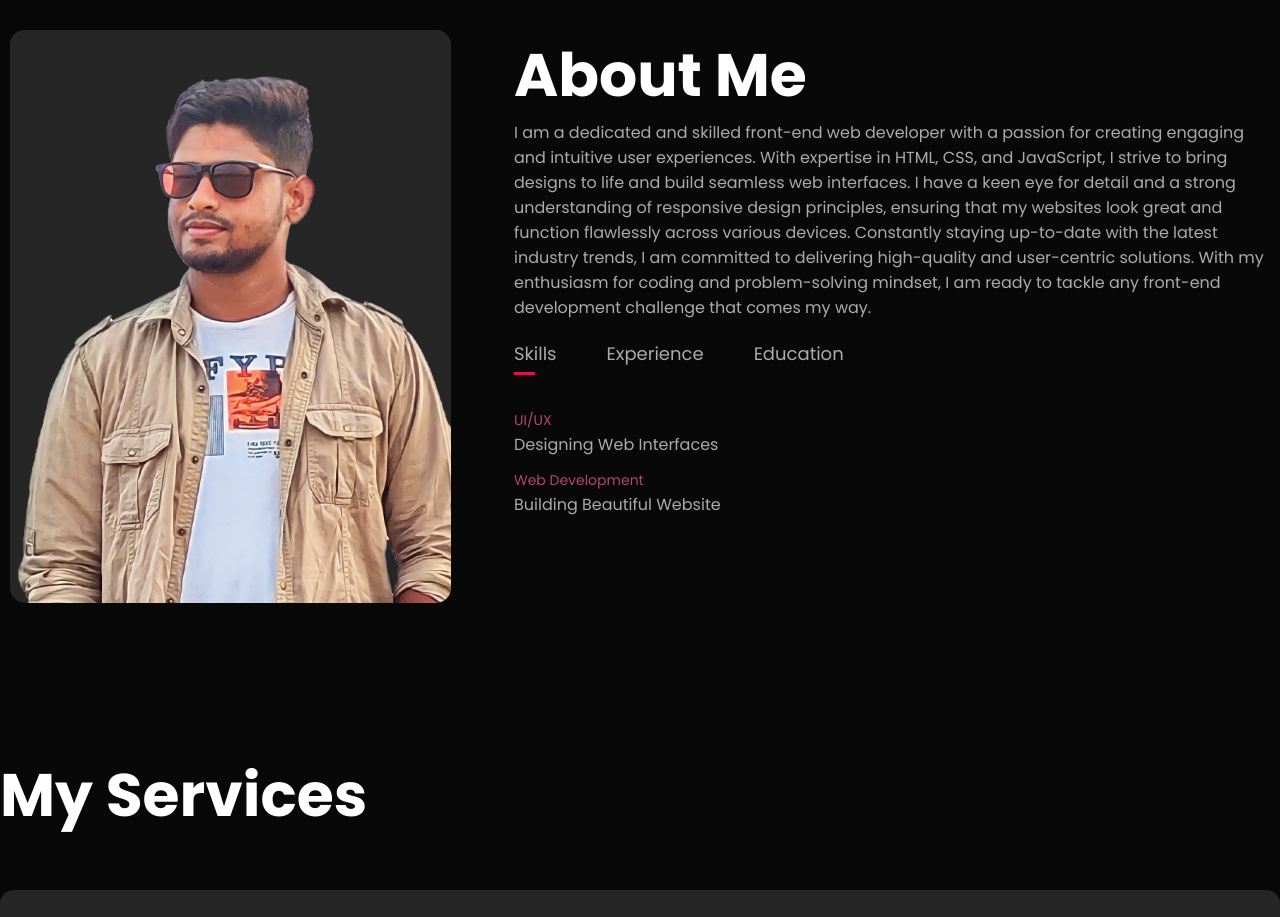
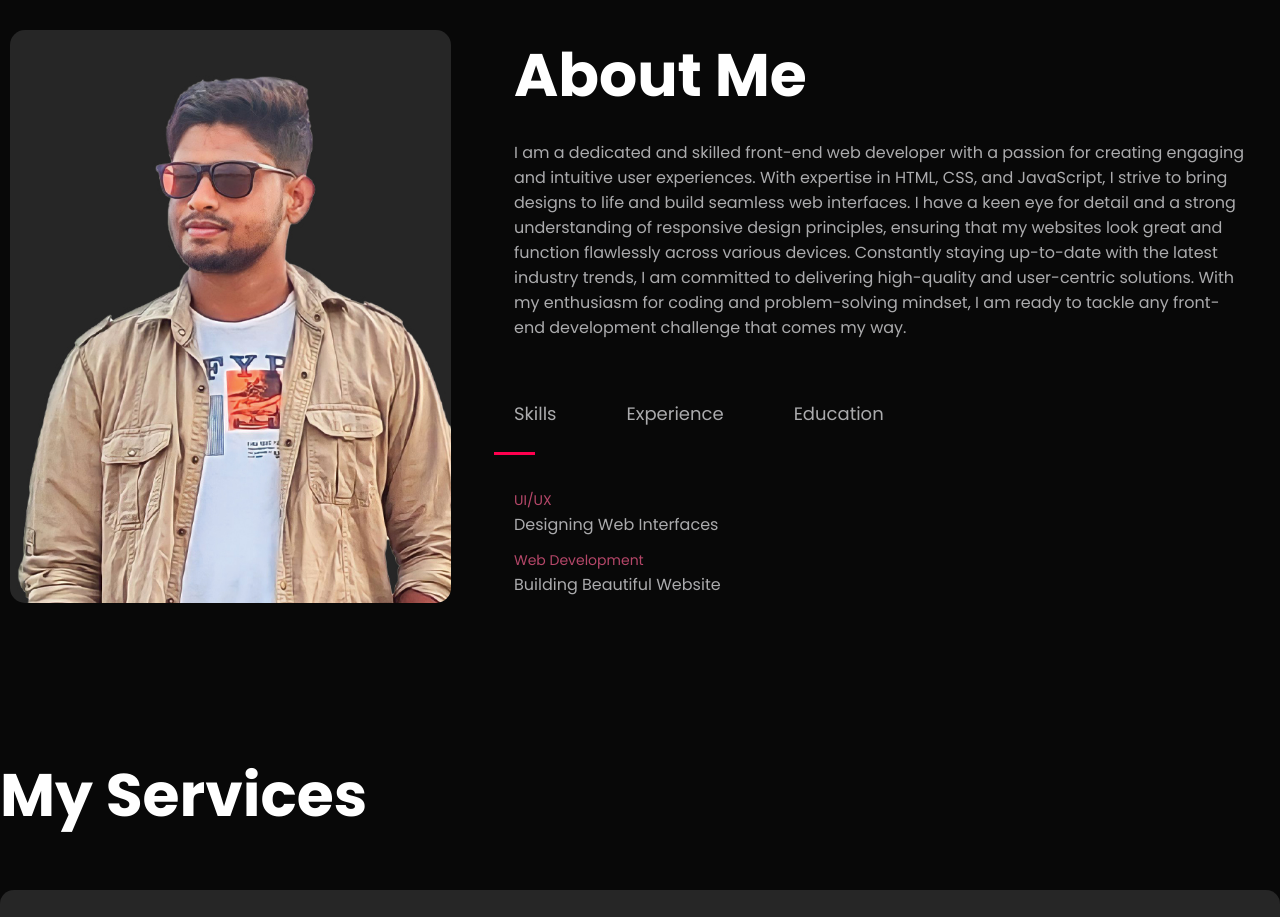
Before and after one commit to Jamirul344/Portfolio, a plain HTML site: page index.html in a window 1280 px wide. Shown: the part 860-1777 px from the top of the page. Drawn offline with Linux system fonts and the light colour scheme.

Commit message:
Update style.css

```diff
--- a/style.css
+++ b/style.css
@@ -216,8 +216,11 @@ nav ul li a:hover::after {
     background: #ff004f;
     transform: translateY(-10px);
 }
-
-/* postfolio */
+.about-col-2 p{
+    padding:20px;
+    margin-left:-20px;
+}
+/* portfolio */
 
 .work-list {
     display: grid;
```
